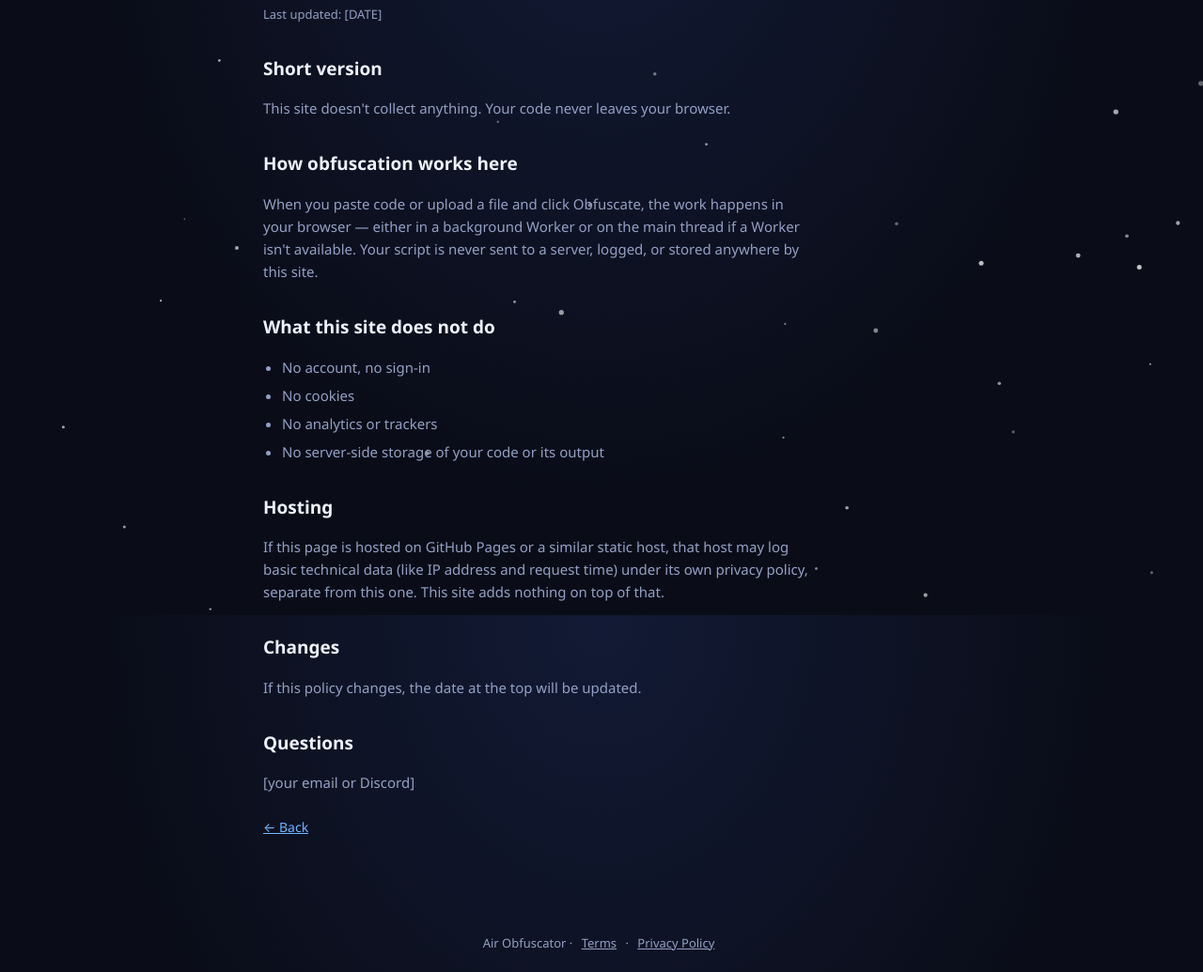
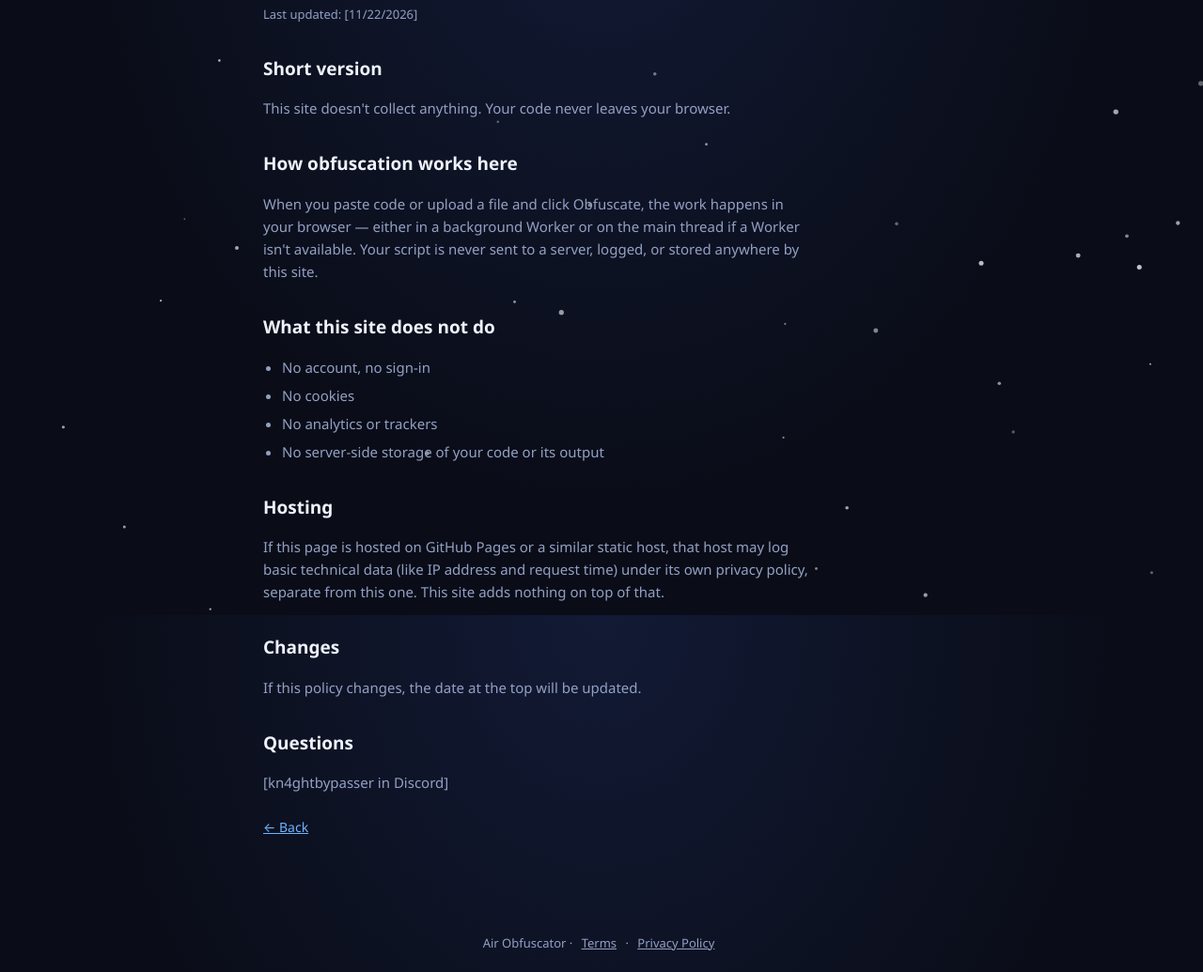
Before and after one commit to kn4ght-security/Air-obfuscator, a plain HTML site: page policy.html in a window 1280 px wide. Shown: the part 145-1180 px from the top of the page at 94% size. Drawn offline with Linux system fonts and the light colour scheme.

Commit message:
Update last updated date and contact information

```diff
--- a/policy.html
+++ b/policy.html
@@ -15,7 +15,7 @@
   </header>
 
   <h1>Privacy Policy</h1>
-  <p class="updated">Last updated: [DATE]</p>
+  <p class="updated">Last updated: [11/22/2026]</p>
 
   <div class="article">
     <h2>Short version</h2>
@@ -39,7 +39,7 @@
     <p>If this policy changes, the date at the top will be updated.</p>
 
     <h2>Questions</h2>
-    <p>[your email or Discord]</p>
+    <p>[kn4ghtbypasser in Discord]</p>
 
     <a class="back" href="index.html">&larr; Back</a>
   </div>
```
